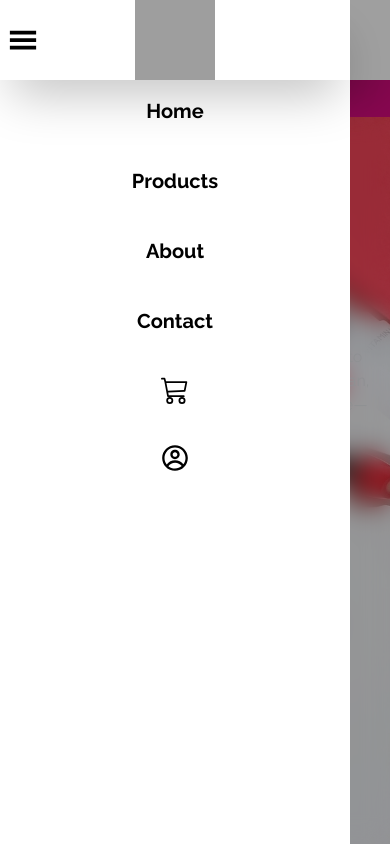
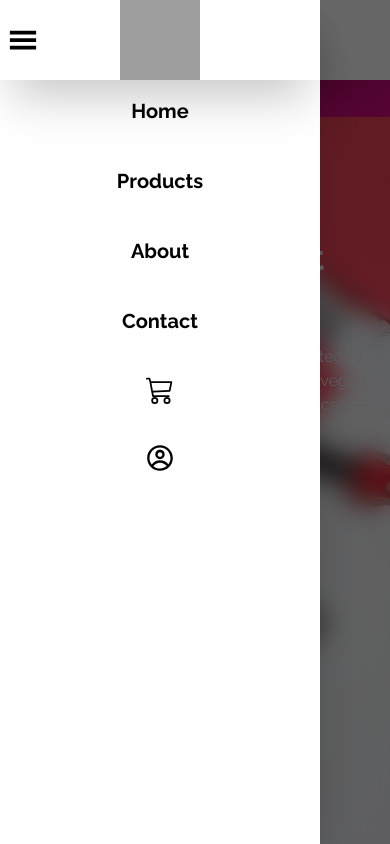
Before and after one commit to SandaruDulneth/Elora-Ecommerce-frontend, a React (Vite) app: page / in a window 390 px wide. Both pictures are taken after a click on the icon 23 px from the left and 40 px from the top of the page. Built offline with nearby package versions, Linux system fonts and the light colour scheme; grey boxes are pictures that could not be loaded; a web font is replaced by a local one.

Commit message:
sm:header fixed

```diff
--- a/src/components/header.jsx
+++ b/src/components/header.jsx
@@ -1,84 +1,121 @@
-import {Link, useNavigate} from "react-router-dom";
+import { Link, useNavigate, useLocation } from "react-router-dom";
 import { BsCart3 } from "react-icons/bs";
 import { GiHamburgerMenu } from "react-icons/gi";
-import { useState } from "react";
-import {CgProfile} from "react-icons/cg";
-import {PiShoppingCartBold} from "react-icons/pi";
+import { useEffect, useState } from "react";
+import { CgProfile } from "react-icons/cg";
+import { PiShoppingCartBold } from "react-icons/pi";
 
-export default function Header(){
-    const [sideDrawerOpened, setSideDrawerOpened] = useState(false)
+export default function Header() {
+    const [sideDrawerOpened, setSideDrawerOpened] = useState(false);
+    const navigate = useNavigate();
+    const { pathname } = useLocation();
 
-    const navigate = useNavigate();
+    // close on route change
+    useEffect(() => setSideDrawerOpened(false), [pathname]);
+
+    // close on Esc
+    useEffect(() => {
+        const onKey = (e) => e.key === "Escape" && setSideDrawerOpened(false);
+        window.addEventListener("keydown", onKey);
+        return () => window.removeEventListener("keydown", onKey);
+    }, []);
+
+    // (optional) lock body scroll
+    useEffect(() => {
+        document.body.classList.toggle("overflow-hidden", sideDrawerOpened);
+        return () => document.body.classList.remove("overflow-hidden");
+    }, [sideDrawerOpened]);
+
+    const closeAnd = (fn) => () => {
+        setSideDrawerOpened(false);
+        fn?.();
+    };
 
     const handleIconClick = () => {
         const token = localStorage.getItem("token");
-        if (token) {
-            navigate("/profile"); // logged in → go to profile
-        } else {
-            navigate("/login"); // not logged in → go to login
-        }
+        setSideDrawerOpened(false);            // <-- close drawer first
+        if (token) navigate("/profile");
+        else navigate("/login");
     };
 
+    return (
+        <header className="w-full z-50 h-[80px] shadow-2xl flex justify-center relative">
+            <GiHamburgerMenu
+                className="h-full text-3xl md:hidden absolute left-2 cursor-pointer"
+                onClick={() => setSideDrawerOpened(true)}
+            />
 
-    return(
-        <header className="w-full z-50 h-[80px] shadow-2xl flex justify-center relative ">
-            <GiHamburgerMenu className="h-full text-3xl md:hidden absolute left-2" onClick={
-                ()=>{
-                    setSideDrawerOpened(true)
-                }
-            }/>
+            {/* desktop */}
+            <div className="w-[calc(100%-160px)] h-full hidden md:flex justify-center items-center font-light">
+                <Link to="/" className="text-[20px] font-semibold mx-2">Home</Link>
+                <Link to="/products" className="text-[20px] font-semibold mx-2">Products</Link>
+                <Link to="/" className="text-[30px] font-bold mx-7">BRAND</Link>
+                <Link to="/about" className="text-[20px] font-semibold mx-2">About</Link>
+                <Link to="/contact" className="text-[20px] font-semibold mx-2">Contact</Link>
+                <Link to="/search" className="text-[20px] font-semibold mx-2">Search</Link>
+            </div>
 
-            <div className="w-[calc(100%-160px)] h-full hidden md:flex justify-center items-center font-light">
-                <Link to="/" className=" text-[20px] font-semibold mx-2">Home</Link>
-                <Link to="/products" className=" text-[20px] font-semibold mx-2">Products</Link>
-                <Link to="/" className=" text-[30px] font-bold mx-7">BRAND</Link>
-                <Link to="/about" className=" text-[20px] font-semibold mx-2">About</Link>
-                <Link to="/contact" className=" text-[20px] font-semibold mx-2">Contact</Link>
-                <Link to="/search" className=" text-[20px] font-semibold mx-2">Search</Link>
-
-            </div>
             <div className="w-[80px] hidden md:flex justify-center items-center">
                 <Link to="/cart" className="text-[28px] font-semibold mx-2 ">
-                    <PiShoppingCartBold  />
+                    <PiShoppingCartBold />
                 </Link>
-                         <div className="text-[28px] font-bold text-black mx-2 my-4">
-                             <CgProfile    onClick={handleIconClick}/>
-                         </div>
+                <div className="text-[28px] font-bold text-black mx-2 my-4">
+                    <CgProfile onClick={handleIconClick} className="cursor-pointer" />
+                </div>
+            </div>
 
+            {/* ---- Mobile Drawer (kept mounted for animations) ---- */}
+            <div
+                aria-hidden={!sideDrawerOpened}
+                className={[
+                    "fixed inset-0 z-50 md:hidden transition-opacity duration-300",
+                    sideDrawerOpened ? "opacity-100 pointer-events-auto" : "opacity-0 pointer-events-none",
+                ].join(" ")}
+            >
+                {/* Backdrop */}
+                <div
+                    className="absolute inset-0 bg-black/60"
+                    onClick={() => setSideDrawerOpened(false)}
+                />
 
-            </div>
-            {
-                sideDrawerOpened&&
-                <div className="fixed  h-screen w-full bg-[#00000060] flex md:hidden">
-                    <div className="w-[350px] bg-white h-full">
-                        <div className="w-full h-[80px] shadow-2xl flex justify-center items-center relative">
-                            <GiHamburgerMenu className="h-full text-3xl absolute left-2 cursor-pointer" onClick={()=>{
-                                setSideDrawerOpened(false)
-                            }} />
-                            <img onClick={()=>{
-                                window.location.href = "/"
-                            }} src="/logo.png" alt="Logo" className="w-[80px] h-[80px] object-cover cursor-pointer"/>
-
-                        </div>
-                        <div className="w-full h-[calc(100%-80px)] flex flex-col items-center gap-2 font-light">
-                            <a href="/public" className="text-[20px] font-bold mx-2 my-4">Home</a>
-                            <a href="/products" className="text-[20px] font-bold mx-2 my-4">Products</a>
-                            <a href="/about" className="text-[20px] font-bold mx-2 my-4">About</a>
-                            <a href="/contact" className="text-[20px] font-bold mx-2 my-4">Contact</a>
-
-                            <a href="/cart" className="text-[28px] font-bold mx-2 my-4">
-                                <BsCart3 />
-                            </a>
-                            <div className="text-[28px] font-bold text-black mx-2 my-4">
-                                <CgProfile    onClick={handleIconClick}/>
-                            </div>
-                        </div>
-
+                {/* Panel */}
+                <div
+                    className={[
+                        "absolute left-0 top-0 h-full w-[320px] bg-white shadow-2xl",
+                        "transform transition-transform duration-300 ease-out",
+                        sideDrawerOpened ? "translate-x-0" : "-translate-x-full",
+                    ].join(" ")}
+                >
+                    <div className="w-full h-[80px] shadow-2xl flex justify-center items-center relative">
+                        <GiHamburgerMenu
+                            className="h-full text-3xl absolute left-2 cursor-pointer"
+                            onClick={() => setSideDrawerOpened(false)}
+                        />
+                        <img
+                            onClick={closeAnd(() => navigate("/"))}
+                            src="/logo.png"
+                            alt="Logo"
+                            className="w-[80px] h-[80px] object-cover cursor-pointer"
+                        />
                     </div>
 
+                    <div className="w-full h-[calc(100%-80px)] flex flex-col items-center gap-2 font-light">
+                        {/* Use Link, and close drawer on click */}
+                        <Link to="/" onClick={() => setSideDrawerOpened(false)} className="text-[20px] font-bold mx-2 my-4">Home</Link>
+                        <Link to="/products" onClick={() => setSideDrawerOpened(false)} className="text-[20px] font-bold mx-2 my-4">Products</Link>
+                        <Link to="/about" onClick={() => setSideDrawerOpened(false)} className="text-[20px] font-bold mx-2 my-4">About</Link>
+                        <Link to="/contact" onClick={() => setSideDrawerOpened(false)} className="text-[20px] font-bold mx-2 my-4">Contact</Link>
+
+                        <Link to="/cart" onClick={() => setSideDrawerOpened(false)} className="text-[28px] font-bold mx-2 my-4">
+                            <BsCart3 />
+                        </Link>
+
+                        <div className="text-[28px] font-bold text-black mx-2 my-4">
+                            <CgProfile onClick={handleIconClick} className="cursor-pointer" />
+                        </div>
+                    </div>
                 </div>
-            }
-
+            </div>
         </header>
-    )
+    );
 }
```
